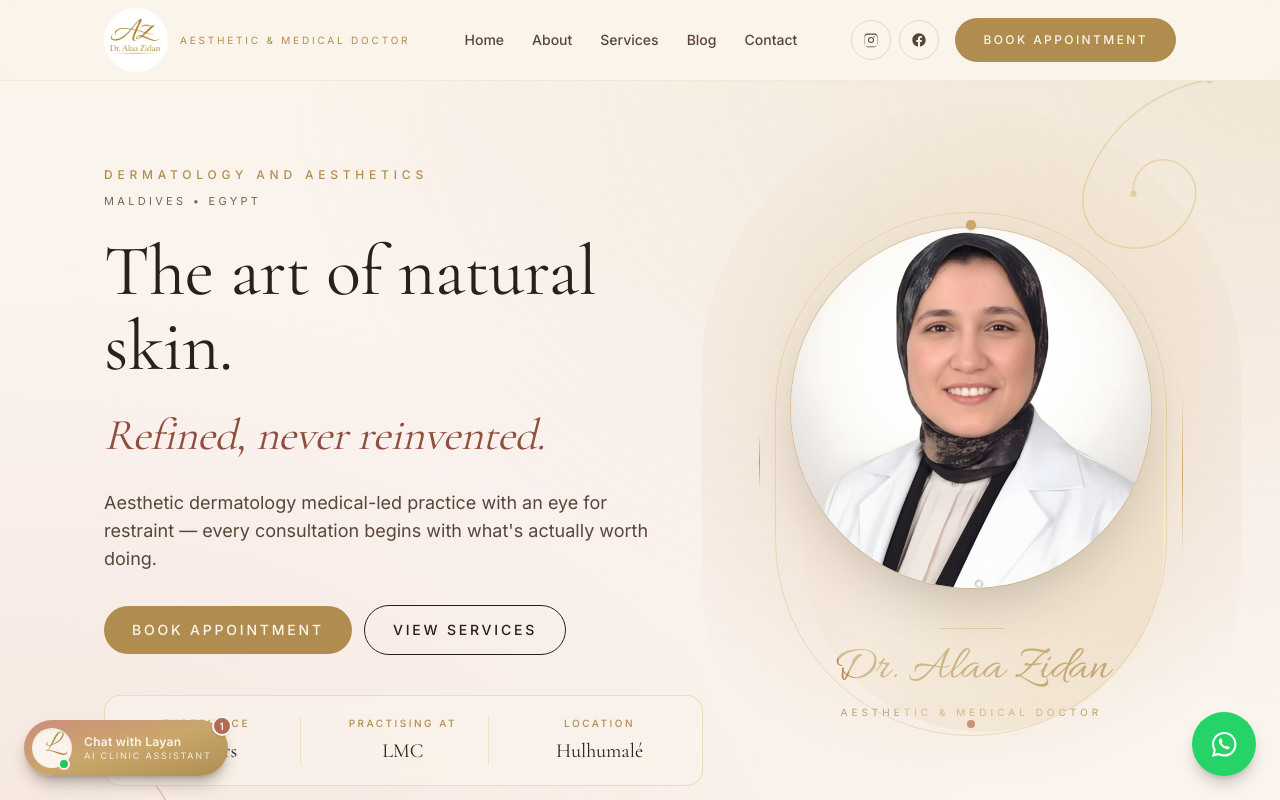
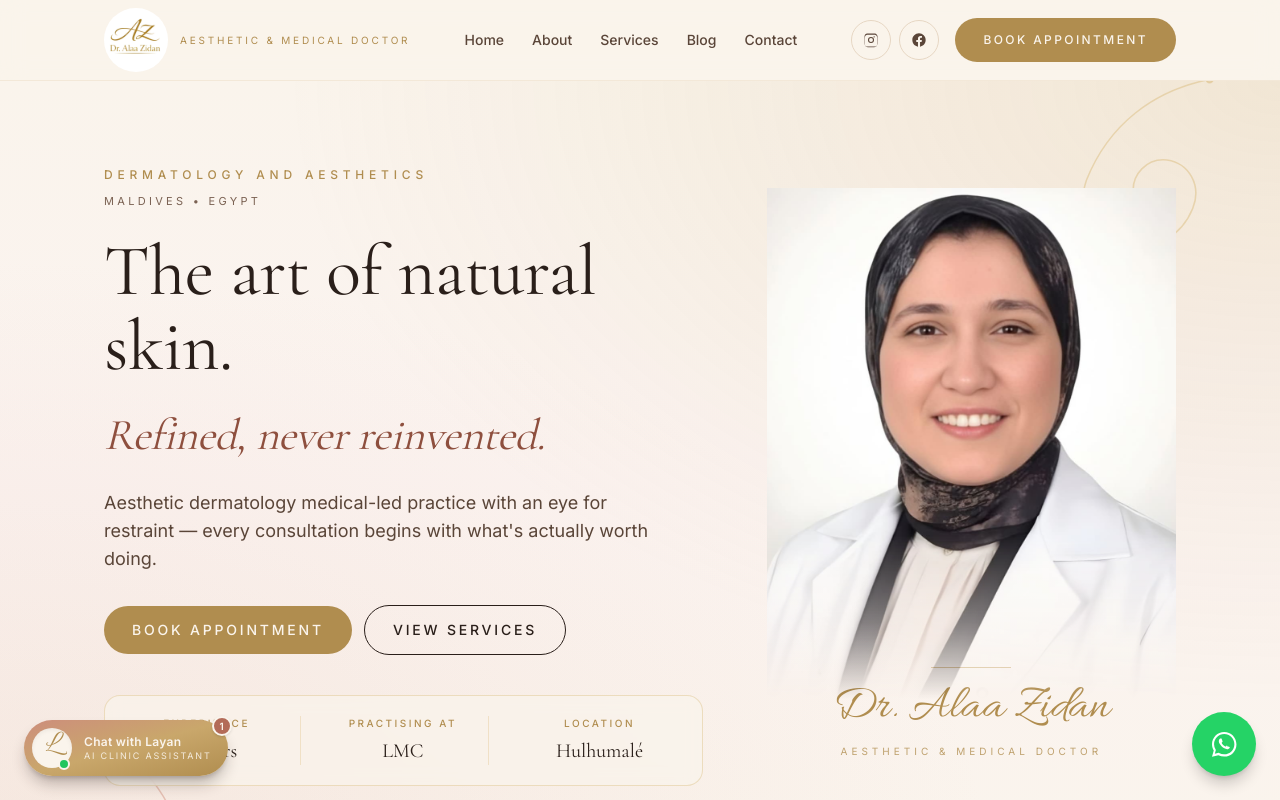
Before and after one commit to alaamagdyzidan-cmd/dralaazidan-site, a Next.js app: page / in a window 1280 px wide. Shown: the top 800 px of the page. Built offline with nearby package versions, Linux system fonts and the light colour scheme.

Commit message:
Home hero portrait now reuses DoctorImage component (matches about page)

```diff
--- a/app/page.tsx
+++ b/app/page.tsx
@@ -2,6 +2,7 @@ import Link from "next/link";
 import Image from "next/image";
 import LogoMark from "@/components/LogoMark";
 import HeroOrnament from "@/components/HeroOrnament";
+import DoctorImage from "@/components/DoctorImage";
 
 const INSTAGRAM_URL = "https://www.instagram.com/dr.alaazidan/";
 const FACEBOOK_URL = "https://www.facebook.com/share/1aB3gGmTu5/?mibextid=wwXIfr";
@@ -105,59 +106,9 @@ export default function Home() {
                 worth doing.
               </p>
 
-              {/* MOBILE-ONLY portrait — circular medallion */}
+              {/* MOBILE-ONLY portrait — same as about page */}
               <div className="mt-8 md:hidden">
-                <div className="relative mx-auto w-[260px] max-w-full">
-                  {/* Warm radial halo behind the circle */}
-                  <div
-                    aria-hidden
-                    className="pointer-events-none absolute inset-0 -z-10 scale-[1.4] rounded-full bg-[radial-gradient(circle_at_50%_45%,rgba(201,167,107,0.32),transparent_72%)]"
-                  />
-
-                  {/* Outer thin gold ring */}
-                  <div
-                    aria-hidden
-                    className="pointer-events-none absolute -inset-3 rounded-full border border-gold-300/55"
-                  />
-                  {/* Soft offset back circle for depth */}
-                  <div
-                    aria-hidden
-                    className="absolute inset-0 translate-x-2 translate-y-2 rounded-full bg-gradient-to-br from-rose-100/70 via-sand-100/50 to-gold-300/30"
-                  />
-
-                  {/* Portrait inside a circular gold-ringed frame */}
-                  <div className="relative aspect-square w-full overflow-hidden rounded-full bg-gradient-to-br from-sand-100 via-rose-50 to-sand-50 ring-1 ring-gold-400/50 shadow-xl shadow-ink-900/15">
-                    <Image
-                      src="/images/dr-alaa-portrait.jpg"
-                      alt="Dr. Alaa Zidan, Aesthetic & Medical Doctor"
-                      fill
-                      priority
-                      sizes="(max-width: 768px) 70vw, 0px"
-                      className="object-cover object-[center_top]"
-                    />
-                  </div>
-
-                  {/* Tiny accent dots — symmetrically placed around the circle */}
-                  <span
-                    aria-hidden
-                    className="pointer-events-none absolute -top-1.5 left-1/2 h-2 w-2 -translate-x-1/2 rounded-full bg-gold-400"
-                  />
-                  <span
-                    aria-hidden
-                    className="pointer-events-none absolute -bottom-1.5 left-1/2 h-1.5 w-1.5 -translate-x-1/2 rounded-full bg-rose-300"
-                  />
-
-                  {/* Editorial signature */}
-                  <div className="mt-7 flex flex-col items-center">
-                    <div className="h-px w-12 bg-gold-400/70" />
-                    <p className="mt-3 font-script text-3xl text-gold-500 leading-none">
-                      Dr. Alaa Zidan
-                    </p>
-                    <p className="mt-2 text-[9px] uppercase tracking-[0.4em] text-gold-500/80">
-                      Aesthetic &amp; Medical Doctor
-                    </p>
-                  </div>
-                </div>
+                <DoctorImage />
               </div>
 
               <div className="mt-8 flex flex-col items-stretch justify-center gap-3 sm:flex-row sm:items-center sm:justify-center md:justify-start">
@@ -202,69 +153,9 @@ export default function Home() {
               </dl>
             </div>
 
-            {/* DESKTOP-ONLY portrait — refined circular medallion */}
+            {/* DESKTOP-ONLY portrait — same as about page */}
             <div className="hidden md:col-span-5 md:block">
-              <div className="relative mx-auto w-[360px] max-w-full">
-                {/* Warm radial halo behind the circle */}
-                <div
-                  aria-hidden
-                  className="pointer-events-none absolute inset-0 -z-10 scale-[1.5] rounded-full bg-[radial-gradient(circle_at_50%_45%,rgba(201,167,107,0.32),transparent_72%)]"
-                />
-
-                {/* Outer thin gold ring */}
-                <div
-                  aria-hidden
-                  className="pointer-events-none absolute -inset-4 rounded-full border border-gold-300/55"
-                />
-                {/* Soft offset back circle for depth */}
-                <div
-                  aria-hidden
-                  className="absolute inset-0 translate-x-3 translate-y-3 rounded-full bg-gradient-to-br from-rose-100/70 via-sand-100/50 to-gold-300/30"
-                />
-
-                {/* Portrait inside a circular gold-ringed frame */}
-                <div className="relative aspect-square w-full overflow-hidden rounded-full bg-gradient-to-br from-sand-100 via-rose-50 to-sand-50 ring-1 ring-gold-400/55 shadow-2xl shadow-ink-900/20">
-                  <Image
-                    src="/images/dr-alaa-portrait.jpg"
-                    alt="Dr. Alaa Zidan, Aesthetic & Medical Doctor"
-                    fill
-                    priority
-                    sizes="(max-width: 768px) 0px, 30vw"
-                    className="object-cover object-[center_top]"
-                  />
-                </div>
-
-                {/* Decorative accent dots top/bottom centre */}
-                <span
-                  aria-hidden
-                  className="pointer-events-none absolute -top-2 left-1/2 h-2.5 w-2.5 -translate-x-1/2 rounded-full bg-gold-400 shadow"
-                />
-                <span
-                  aria-hidden
-                  className="pointer-events-none absolute -bottom-2 left-1/2 h-2 w-2 -translate-x-1/2 rounded-full bg-rose-300"
-                />
-
-                {/* Subtle vertical gold rules flanking the circle */}
-                <div
-                  aria-hidden
-                  className="absolute -right-8 top-1/3 h-1/3 w-px bg-gradient-to-b from-transparent via-gold-400 to-transparent"
-                />
-                <div
-                  aria-hidden
-                  className="absolute -left-8 top-[42%] h-14 w-px bg-gradient-to-b from-transparent via-rose-300 to-transparent"
-                />
-
-                {/* Editorial signature */}
-                <div className="mt-10 flex flex-col items-center">
-                  <div className="h-px w-16 bg-gold-400/70" />
-                  <p className="mt-4 font-script text-5xl text-gold-500 leading-none">
-                    Dr. Alaa Zidan
-                  </p>
-                  <p className="mt-3 text-[10px] uppercase tracking-[0.4em] text-gold-500/80">
-                    Aesthetic &amp; Medical Doctor
-                  </p>
-                </div>
-              </div>
+              <DoctorImage />
             </div>
           </div>
         </div>
```
